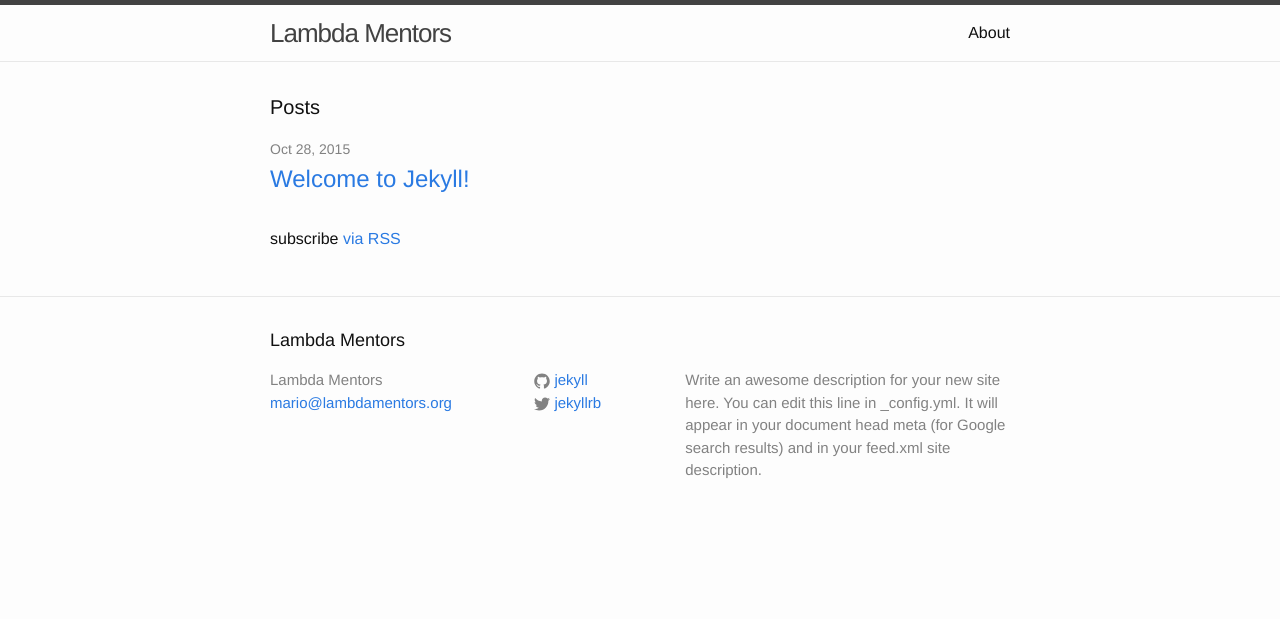
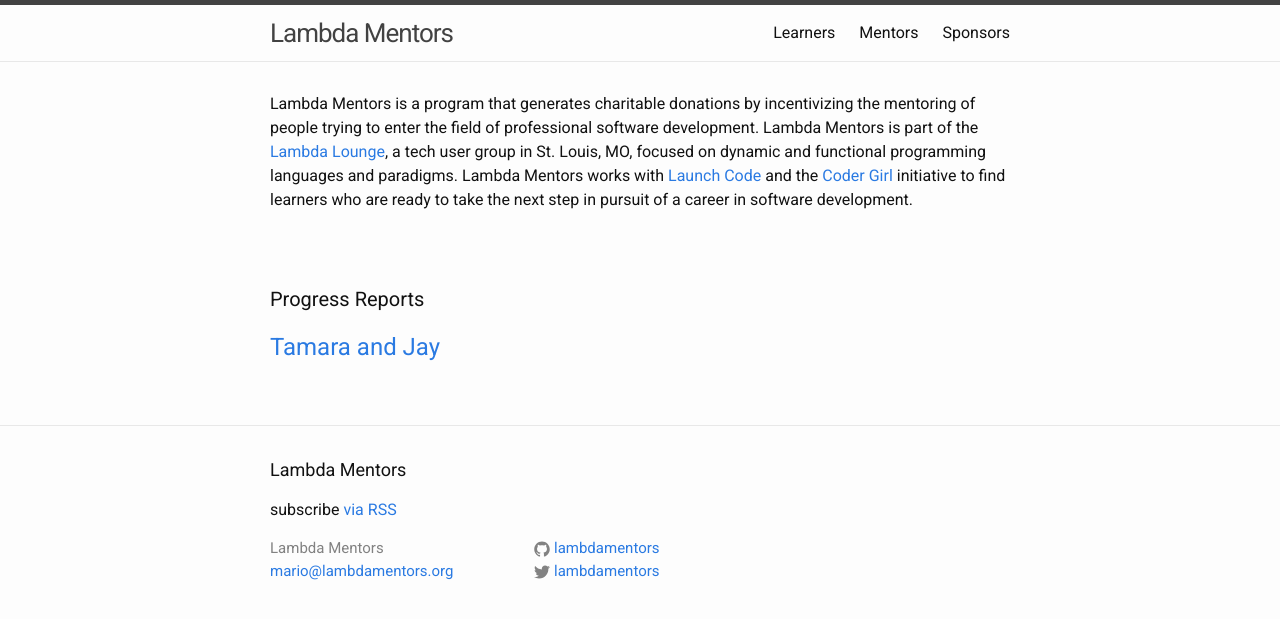
Before and after one commit to lambdamentors/lambdamentors.github.io, a Jekyll site: the page built from index.html, in a window 1280 px wide. Shown: the top 619 px of the page. Built offline with Jekyll 4.4.1, drawn with Linux system fonts in a browser that asks for light colours.

Commit message:
Initial site content

```diff
--- a/_config.yml
+++ b/_config.yml
@@ -9,13 +9,10 @@
 title: Lambda Mentors
 email: mario@lambdamentors.org
 description: > #  means to ignore newlines until "baseurl:"
-  Write an awesome description for your new site here. You can edit this
-  line in _config.yml. It will appear in your document head meta (for
-  Google search results) and in your feed.xml site description.
 baseurl: "" # the subpath of your site, e.g. /blog
-url: "http://yourdomain.com" # the base hostname & protocol for your site
-twitter_username: jekyllrb
-github_username:  jekyll
+url: "http://lambdamentors.org" # the base hostname & protocol for your site
+twitter_username: lambdamentors
+github_username:  lambdamentors
 
 # Build settings
 markdown: kramdown
--- a/_includes/footer.html
+++ b/_includes/footer.html
@@ -3,6 +3,8 @@
   <div class="wrapper">
 
     <h2 class="footer-heading">{{ site.title }}</h2>
+
+    <p class="rss-subscribe">subscribe <a href="{{ "/feed.xml" | prepend: site.baseurl }}">via RSS</a></p>
 
     <div class="footer-col-wrapper">
       <div class="footer-col footer-col-1">
--- a/_includes/head.html
+++ b/_includes/head.html
@@ -10,4 +10,5 @@
   <link rel="stylesheet" href="{{ "/css/main.css" | prepend: site.baseurl }}">
   <link rel="canonical" href="{{ page.url | replace:'index.html','' | prepend: site.baseurl | prepend: site.url }}">
   <link rel="alternate" type="application/rss+xml" title="{{ site.title }}" href="{{ "/feed.xml" | prepend: site.baseurl | prepend: site.url }}">
+  <link href='https://fonts.googleapis.com/css?family=Roboto' rel='stylesheet' type='text/css'>
 </head>
--- a/css/main.scss
+++ b/css/main.scss
@@ -6,7 +6,7 @@
 
 
 // Our variables
-$base-font-family: "Helvetica Neue", Helvetica, Arial, sans-serif;
+$base-font-family: "Roboto", sans-serif;
 $base-font-size:   16px;
 $base-font-weight: 400;
 $small-font-size:  $base-font-size * 0.875;
--- a/index.html
+++ b/index.html
@@ -2,22 +2,23 @@
 layout: default
 ---
 
+<div class="intro">
+  Lambda Mentors is a program that generates charitable donations by incentivizing the mentoring of people trying to enter the field of professional software development. Lambda Mentors is part of the <a href="http://lambdalounge.org">Lambda Lounge</a>, a tech user group in St. Louis, MO, focused on dynamic and functional programming languages and paradigms. Lambda Mentors works with <a href="http://launchcode.org">Launch Code</a> and the <a href="http://www.launchcode.org/coder_girl">Coder Girl</a> initiative to find learners who are ready to take the next step in pursuit of a career in software development.
+</div>
+<br/>
+<br/>
+<br/>
 <div class="home">
 
-  <h1 class="page-heading">Posts</h1>
+  <h1 class="page-heading">Progress Reports</h1>
 
   <ul class="post-list">
     {% for post in site.posts %}
       <li>
-        <span class="post-meta">{{ post.date | date: "%b %-d, %Y" }}</span>
-
         <h2>
           <a class="post-link" href="{{ post.url | prepend: site.baseurl }}">{{ post.title }}</a>
         </h2>
       </li>
     {% endfor %}
   </ul>
-
-  <p class="rss-subscribe">subscribe <a href="{{ "/feed.xml" | prepend: site.baseurl }}">via RSS</a></p>
-
 </div>
```
Also changed, not shown: _posts/2015-10-27-welcome-to-jekyll.markdown (deleted, +0 -25 lines), _posts/2015-11-03-tamara-and-jay.markdown (added, +117 -0 lines), about.md (deleted, +0 -15 lines), learners.md (added, +23 -0 lines), mentors.md (added, +24 -0 lines), sponsors.md (added, +9 -0 lines), _posts/first_pair.jpeg (added), images/four_corners.png (added), images/logo.png (added).
